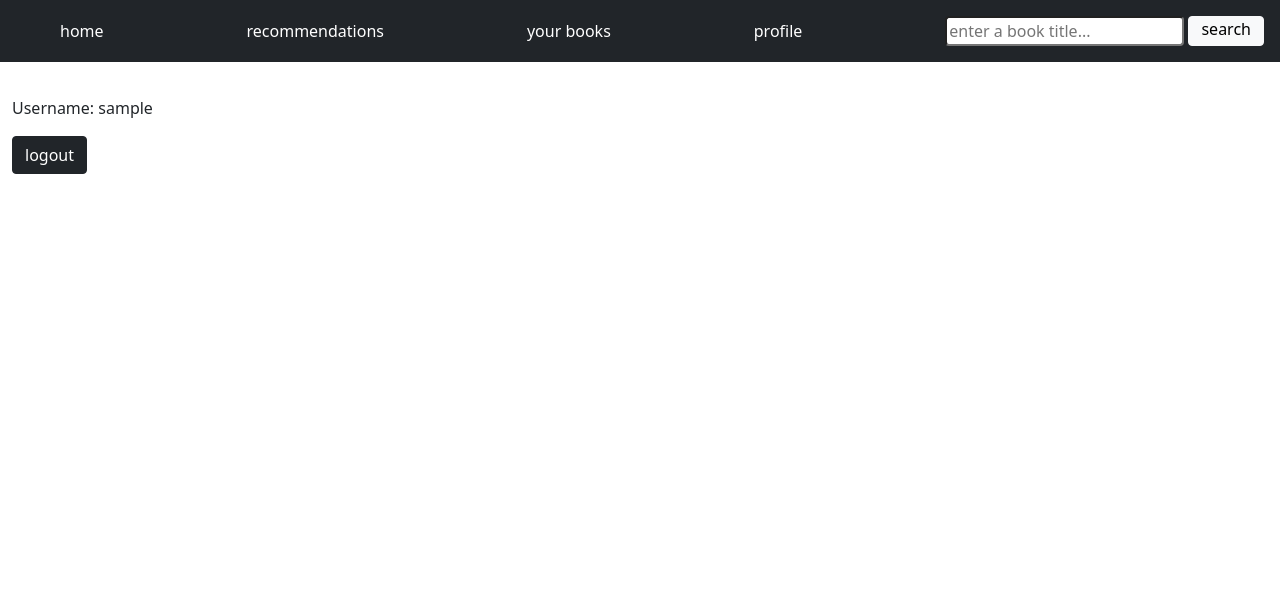
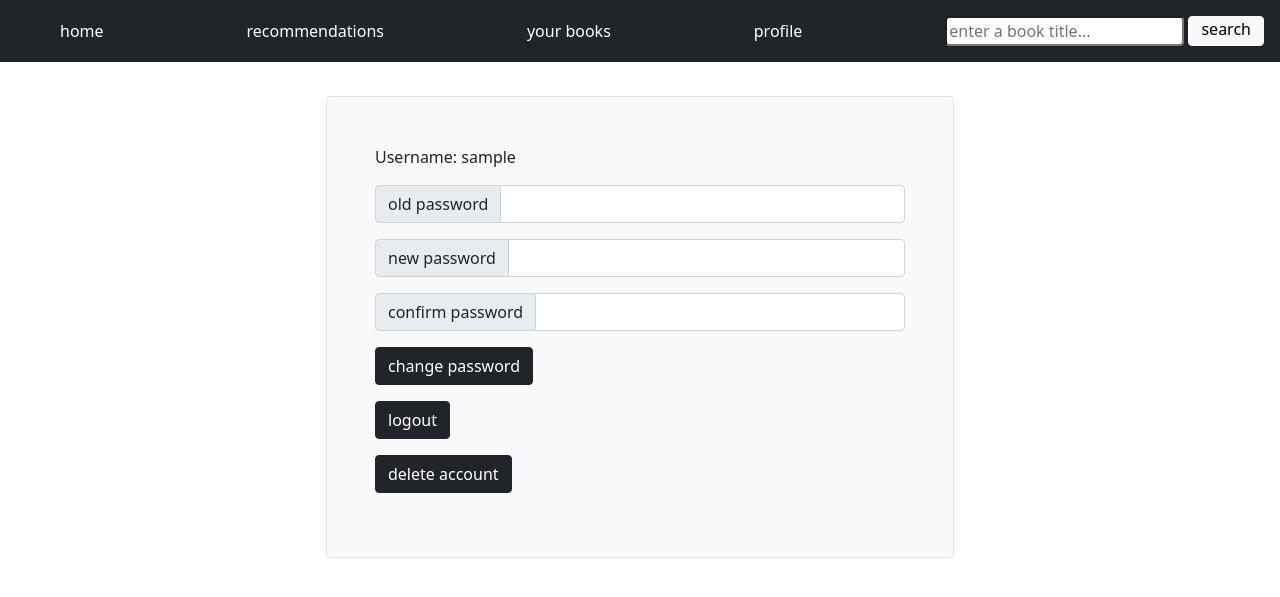
Before and after one commit to BillieEyelash/CS4F2021, a Flask app: page /profile in a window 1280 px wide. Shown: the top 597 px of the page. Run offline with Flask 2, Linux system fonts and the light colour scheme; the visitor is signed in with stand-in values (Sample User, id 1); some libraries are stand-ins or nearby versions.

Commit message:
Delete account method

```diff
--- a/FinalProject/app.py
+++ b/FinalProject/app.py
@@ -89,6 +89,19 @@ def logout():
         Parameters: None
         Return: Home page '''
     session.pop('riatalwar_username', None)
+    return redirect(url_for('index'))
+
+
+@app.route('/delete', methods=['GET', 'POST'])
+def delete():
+    ''' Description: Delete account and redirect to home page
+        Parameters: None
+        Return: Home page '''
+    username = session.pop('riatalwar_username', None)
+    cur = mysql.connection.cursor()
+    q = 'DELETE FROM riatalwar_users WHERE username = %s'
+    qVars = (username,)
+    execute_query(cur, q, qVars)
     return redirect(url_for('index'))
 
 
@@ -233,7 +246,7 @@ def profile():
         Return: Profile page '''
     if session.get('riatalwar_username') == None:
         return redirect(url_for('login'))
-    return render_template('profile.html', username=session.get('riatalwar_username'))
+    return render_template('profile.html', username=session.get('riatalwar_username'), error=request.args.get('error'))
 
 
 @app.route('/yourbooks')
--- a/FinalProject/templates/profile.html
+++ b/FinalProject/templates/profile.html
@@ -4,8 +4,28 @@
 {% endblock %}
 
 {% block body %}
-  <p>Username: {{username}}</p>
-  <form action="logout" method='POST'>
-    <input class="btn btn-dark" type="submit" value="logout">
-  </form>
+  <div class="col-6 align-center border bg-light p-5 rounded m-auto">
+    <p>Username: {{username}}</p>
+    <form method="POST" action="changepass">
+      <div class="input-group mb-3">
+        <span class="input-group-text">old password</span>
+        <input class="form-control" type="text" name="oldpass" required />
+      </div>
+      <div class="input-group mb-3">
+        <span class="input-group-text">new password</span>
+        <input class="form-control" type="password" name="newpass" required />
+      </div>
+      <div class="input-group mb-3">
+        <span class="input-group-text">confirm password</span>
+        <input class="form-control" type="password" name="confirm" required />
+      </div>
+      <input class="btn btn-dark mb-3" type="submit" value="change password" />
+    </form>
+    <form action="logout" method='POST'>
+      <input class="btn btn-dark mb-3" type="submit" value="logout">
+    </form>
+    <form action="delete" method='POST'>
+      <input class="btn btn-dark mb-3" type="submit" value="delete account">
+    </form>
+  </div>
 {% endblock %}
```
